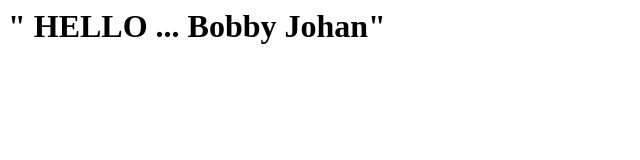
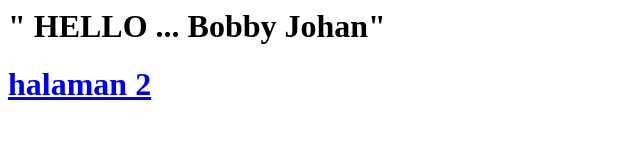
Before and after one commit to bobbyjohan123/bobbyjohan.github.io, a plain HTML site: page index.html in a window 1280 px wide. Shown: the whole page, without its empty margins (0-640 px from the left). Drawn offline with Linux system fonts and the light colour scheme.

Commit message:
Update index.html

```diff
--- a/index.html
+++ b/index.html
@@ -3,8 +3,9 @@
 
 </head>
 <body/>
-
 <h1> " HELLO ... Bobby Johan" <h1>
+  <a href="halaman 2.html">halaman 2 </a>
 <body>
 
+
 </html>
```
